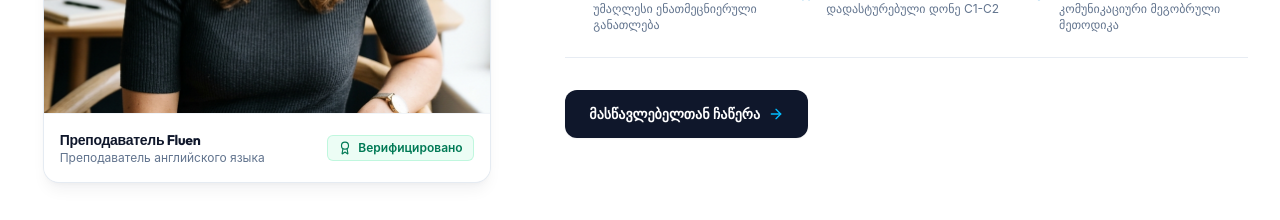
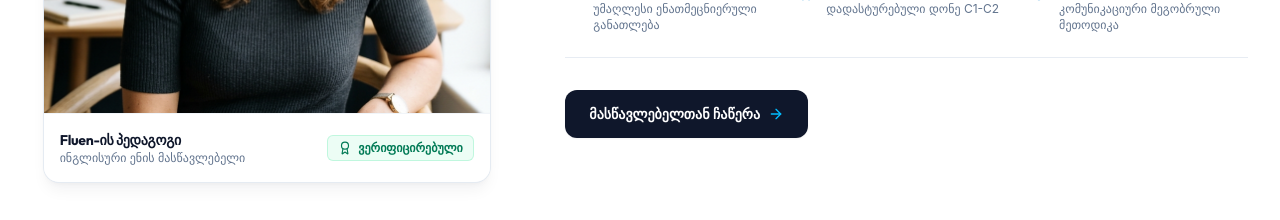
Before and after one commit to fluenbot/Fluen-Online-School, a React (Vite) app: page / in a window 1280 px wide. Shown: the part 4420-4640 px from the top of the page. Built offline with nearby package versions, Linux system fonts and the light colour scheme.

Commit message:
Update TeacherSection.tsx

```diff
--- a/src/components/TeacherSection.tsx
+++ b/src/components/TeacherSection.tsx
@@ -39,12 +39,16 @@ export const TeacherSection: React.FC<TeacherSectionProps> = ({ config, lang, on
               {/* Quiet caption underneath */}
               <div className="p-4 bg-white border-t border-slate-100 flex items-center justify-between">
                 <div>
-                  <h4 className="text-sm font-bold text-slate-900">{config.teacher.name}</h4>
-                  <p className="text-xs text-slate-500">Преподаватель английского языка</p>
+                  <h4 className="text-sm font-bold text-slate-900">
+                    {lang === 'ka' ? 'Fluen-ის პედაგოგი' : lang === 'en' ? 'Fluen Tutor' : config.teacher.name}
+                  </h4>
+                  <p className="text-xs text-slate-500">
+                    {lang === 'ka' ? 'ინგლისური ენის მასწავლებელი' : lang === 'en' ? 'English Language Instructor' : 'Преподаватель английского языка'}
+                  </p>
                 </div>
                 <div className="flex items-center gap-1.5 text-xs font-semibold text-emerald-700 bg-emerald-50 px-2.5 py-1 rounded-md border border-emerald-200/60">
                   <Award className="w-3.5 h-3.5" />
-                  <span>Верифицировано</span>
+                  <span>{lang === 'ka' ? 'ვერიფიცირებული' : lang === 'en' ? 'Verified' : 'Верифицировано'}</span>
                 </div>
               </div>
             </div>
```
